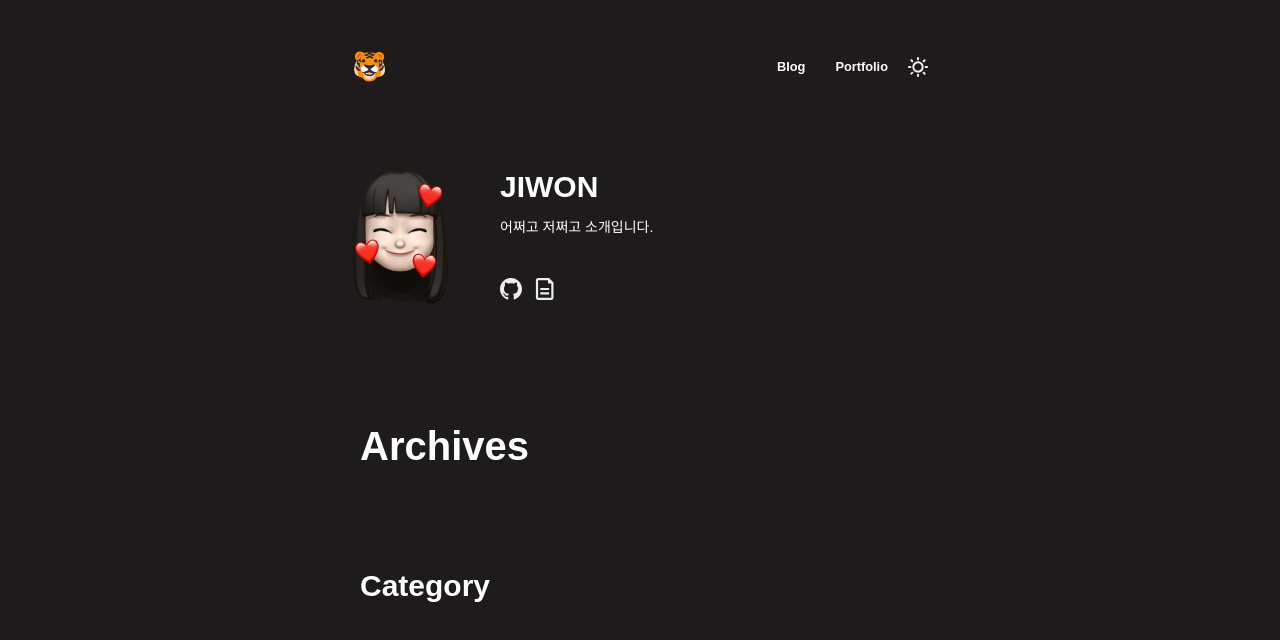
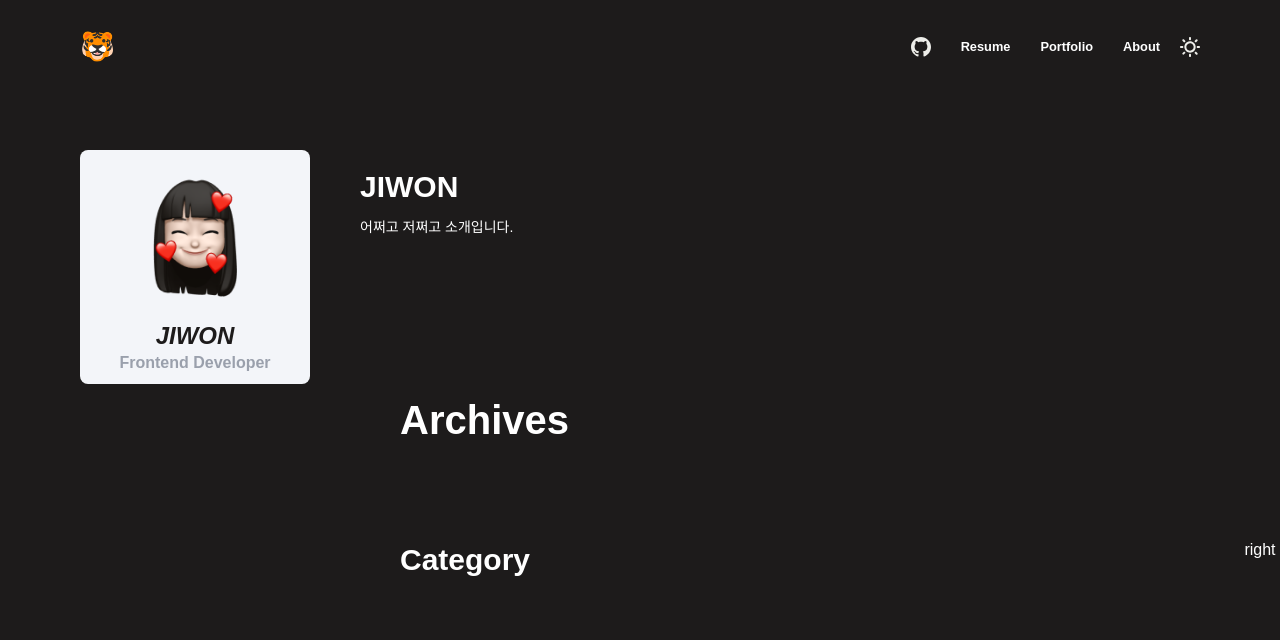
Before and after one commit to magok-developer/blog, a Next.js app: page / in a window 1280 px wide. Shown: the top 640 px of the page. Built offline with nearby package versions, Linux system fonts and the light colour scheme.

Commit message:
구조 변경

```diff
--- a/src/app/page.tsx
+++ b/src/app/page.tsx
@@ -1,65 +1,15 @@
 "use client";
 
-import Tooltip from "@/components/Tooltip/Tooltip";
-import Image from "next/image";
-import Link from "next/link";
-import styled, { useTheme } from "styled-components";
+import styled from "styled-components";
 
 export default function Home() {
-  const theme = useTheme();
-
   return (
     <Container>
       <First>
-        <div className="heart one">❤️</div>
-        <div className="heart two">❤️</div>
-        <div className="heart three">❤️</div>
-        <div className="heart four">❤️</div>
-        <Image
-          src="image/me.png"
-          alt="me"
-          width={160}
-          height={160}
-          className="me"
-        />
         <RightSection>
           <span className="name">JIWON</span>
           <span className="intro">어쩌고 저쩌고 소개입니다.</span>
-          <IconWrap>
-            <Git>
-              <Link href="https://github.com/magok-developer" target="_blank">
-                <Image
-                  src={theme.icons.github}
-                  alt="git"
-                  width={22}
-                  height={22}
-                />
-              </Link>
-              <Tooltip
-                text="GitHub"
-                className="git"
-                style={{ left: "-10px" }}
-              />
-            </Git>
-            <Resume>
-              <Link
-                href="https://giddy-product-b00.notion.site/1248f4226cca4b8aaf0d694951985aad"
-                target="_blank"
-              >
-                <Image
-                  src={theme.icons.resume}
-                  alt="resume"
-                  width={22}
-                  height={22}
-                />
-              </Link>
-              <Tooltip
-                text="resume"
-                className="resume"
-                style={{ left: "-13px" }}
-              />
-            </Resume>
-          </IconWrap>
+          <IconWrap></IconWrap>
         </RightSection>
       </First>
 
@@ -106,24 +56,6 @@ const IconWrap = styled.div`
 
   .resume {
     opacity: 0;
-  }
-`;
-
-const Git = styled.div`
-  position: relative;
-  &:hover {
-    .git {
-      opacity: 1;
-    }
-  }
-`;
-
-const Resume = styled.div`
-  position: relative;
-  &:hover {
-    .resume {
-      opacity: 1;
-    }
   }
 `;
 
--- a/src/components/Header/Header.tsx
+++ b/src/components/Header/Header.tsx
@@ -1,9 +1,10 @@
 "use client";
 
 import { mainColor } from "@/styles/theme";
-import styled from "styled-components";
+import styled, { useTheme } from "styled-components";
 import ThemeToggle from "../ThemeToggle/ThemeToggle";
 import Link from "next/link";
+import Image from "next/image";
 
 type Props = {
   onClick: () => void;
@@ -11,6 +12,7 @@ type Props = {
 };
 
 const Header = ({ onClick, isChecked }: Props) => {
+  const theme = useTheme();
   return (
     <Container>
       <LeftSection>
@@ -18,13 +20,26 @@ const Header = ({ onClick, isChecked }: Props) => {
       </LeftSection>
       <RightSection>
         <LinkWrap>
-          <a href="https://velog.io/@jwha/posts" target="_blank">
-            Blog
+          <Link
+            href="https://github.com/magok-developer"
+            target="_blank"
+            className="github"
+          >
+            <Image src={theme.icons.github} alt="git" width={20} height={20} />
+          </Link>
+
+          <a
+            href="https://giddy-product-b00.notion.site/1248f4226cca4b8aaf0d694951985aad"
+            target="_blank"
+          >
+            Resume
           </a>
 
           <a href="https://velog.io/@jwha/posts" target="_blank">
             Portfolio
           </a>
+
+          <a href="/about">About</a>
         </LinkWrap>
         <ThemeToggle onClick={onClick} isChecked={isChecked} />
       </RightSection>
@@ -44,7 +59,7 @@ const Container = styled.div`
   display: flex;
   align-items: center;
   justify-content: space-between;
-  padding: 50px 22rem;
+  padding: 30px 5rem 20px 5rem;
 `;
 
 const LeftSection = styled.div`
@@ -59,10 +74,14 @@ const RightSection = styled.div`
 
 const LinkWrap = styled.div`
   display: flex;
+  align-items: center;
   gap: 30px;
   font-weight: bold;
   font-size: 0.8em;
 
+  .github {
+    display: flex;
+  }
   a {
     position: relative;
     text-align: center;
--- a/src/components/RootContainer.tsx
+++ b/src/components/RootContainer.tsx
@@ -5,9 +5,13 @@ import styled, { ThemeProvider } from "styled-components";
 import GlobalStyle from "@/styles/GlobalStyle";
 import { darkTheme, lightTheme } from "@/styles/theme";
 import Header from "./Header/Header";
+import LeftSideBar from "./SideBar/LeftSideBar";
+import RightSideBar from "./SideBar/RightSideBar";
+import { usePathname } from "next/navigation";
 
 const RootContainer = ({ children }: { children: React.ReactNode }) => {
-  const [theme, setTheme] = useState(darkTheme); // 기본값은 darkTheme으로 설정
+  const [theme, setTheme] = useState(darkTheme);
+  const path = usePathname();
 
   useEffect(() => {
     const savedTheme = localStorage.getItem("theme");
@@ -36,7 +40,17 @@ const RootContainer = ({ children }: { children: React.ReactNode }) => {
     <ThemeProvider theme={theme}>
       <GlobalStyle theme={theme} />
       <Header onClick={toggleTheme} isChecked={theme === lightTheme} />
-      <Body>{children}</Body>
+      <Body>
+        {path !== "/about" ? (
+          <ContentContainer>
+            <LeftSideBar />
+            {children}
+            <RightSideBar />
+          </ContentContainer>
+        ) : (
+          <div>{children}</div>
+        )}
+      </Body>
     </ThemeProvider>
   );
 };
@@ -44,5 +58,14 @@ const RootContainer = ({ children }: { children: React.ReactNode }) => {
 export default RootContainer;
 
 const Body = styled.div`
-  padding: 150px 20rem;
+  padding: 150px 5rem 50px 5rem;
+  width: 100%;
 `;
+
+const ContentContainer = styled.div`
+  width: 100%;
+  display: grid;
+  grid-template-columns: 230px 1fr 100px;
+  justify-content: center;
+  gap: 50px;
+`;
--- /dev/null
+++ b/src/components/SideBar/LeftSideBar.tsx
@@ -0,0 +1,56 @@
+import { mainColor } from "@/styles/theme";
+import Image from "next/image";
+import styled from "styled-components";
+
+const LeftSideBar = () => {
+  return (
+    <Container>
+      <Image
+        src="image/me.png"
+        alt="me"
+        width={140}
+        height={140}
+        className="me"
+      />
+      <TextWrap>
+        <NameText>JIWON</NameText>
+        <JobText>Frontend Developer</JobText>
+      </TextWrap>
+    </Container>
+  );
+};
+
+export default LeftSideBar;
+
+const Container = styled.div`
+  height: fit-content;
+  display: flex;
+  gap: 20px;
+  flex-direction: column;
+  align-items: center;
+  justify-content: flex-start;
+  width: 100%;
+  padding: 12px;
+  background-color: ${mainColor.lightGray};
+  border-radius: 8px;
+`;
+
+const TextWrap = styled.div`
+  display: flex;
+  flex-direction: column;
+  align-items: center;
+  gap: 4px;
+`;
+
+const NameText = styled.span`
+  font-size: 24px;
+  font-weight: bold;
+  color: #1d1b1b;
+  font-style: italic;
+`;
+
+const JobText = styled.span`
+  font-size: 16px;
+  font-weight: bold;
+  color: ${mainColor.gray};
+`;
--- /dev/null
+++ b/src/components/SideBar/RightSideBar.tsx
@@ -0,0 +1,19 @@
+import styled from "styled-components";
+
+const RightSideBar = () => {
+  return <Container>right</Container>;
+};
+
+export default RightSideBar;
+
+const Container = styled.div`
+  height: 100%;
+  display: flex;
+  flex-direction: column;
+  align-items: center;
+  justify-content: center;
+  width: 20rem;
+  padding: 1rem;
+
+  border-radius: 16px;
+`;
--- a/src/styles/theme.ts
+++ b/src/styles/theme.ts
@@ -1,4 +1,3 @@
-// src/app/themes.ts
 export type Icons = {
   github: string;
   resume: string;
@@ -7,12 +6,22 @@ export type Icons = {
 export type Theme = {
   background: string;
   fontColor: string;
+  gray1: string;
+  gray2: string;
+  gray3: string;
+  gray4: string;
+  gray5: string;
   icons: Icons; // Icons 타입으로 변경
 };
 
 export const lightTheme: Theme = {
   background: "#EDEDE9",
   fontColor: "#1D1B1B",
+  gray1: "#9AA0AC",
+  gray2: "#BDC2CE",
+  gray3: "#D5D8E1",
+  gray4: "#ECEEF4",
+  gray5: "#F3F5F9",
   icons: {
     github: "icons/github-black.svg",
     resume: "icons/resume-black.svg",
@@ -22,6 +31,11 @@ export const lightTheme: Theme = {
 export const darkTheme: Theme = {
   background: "#1D1B1B",
   fontColor: "#FFFFFF",
+  gray1: "#F3F5F9",
+  gray2: "#ECEEF4",
+  gray3: "#D5D8E1",
+  gray4: "#BDC2CE",
+  gray5: "#9AA0AC",
   icons: {
     github: "icons/github.svg",
     resume: "icons/resume.svg",
@@ -32,6 +46,6 @@ export const mainColor = {
   blue: "#4173B9",
   red: "#CE4A7E",
   yellow: "#F3A950",
-  lightGray: "#D9D9D9",
-  gray: "#AEBCC9",
+  lightGray: "#F3F5F9",
+  gray: "#9AA0AC",
 };
```
Also changed, not shown: src/app/about/page.tsx (added, +47 -0 lines), public/image/about.jpeg (added), 1 other file (tests, documents, lock files or other folders).
